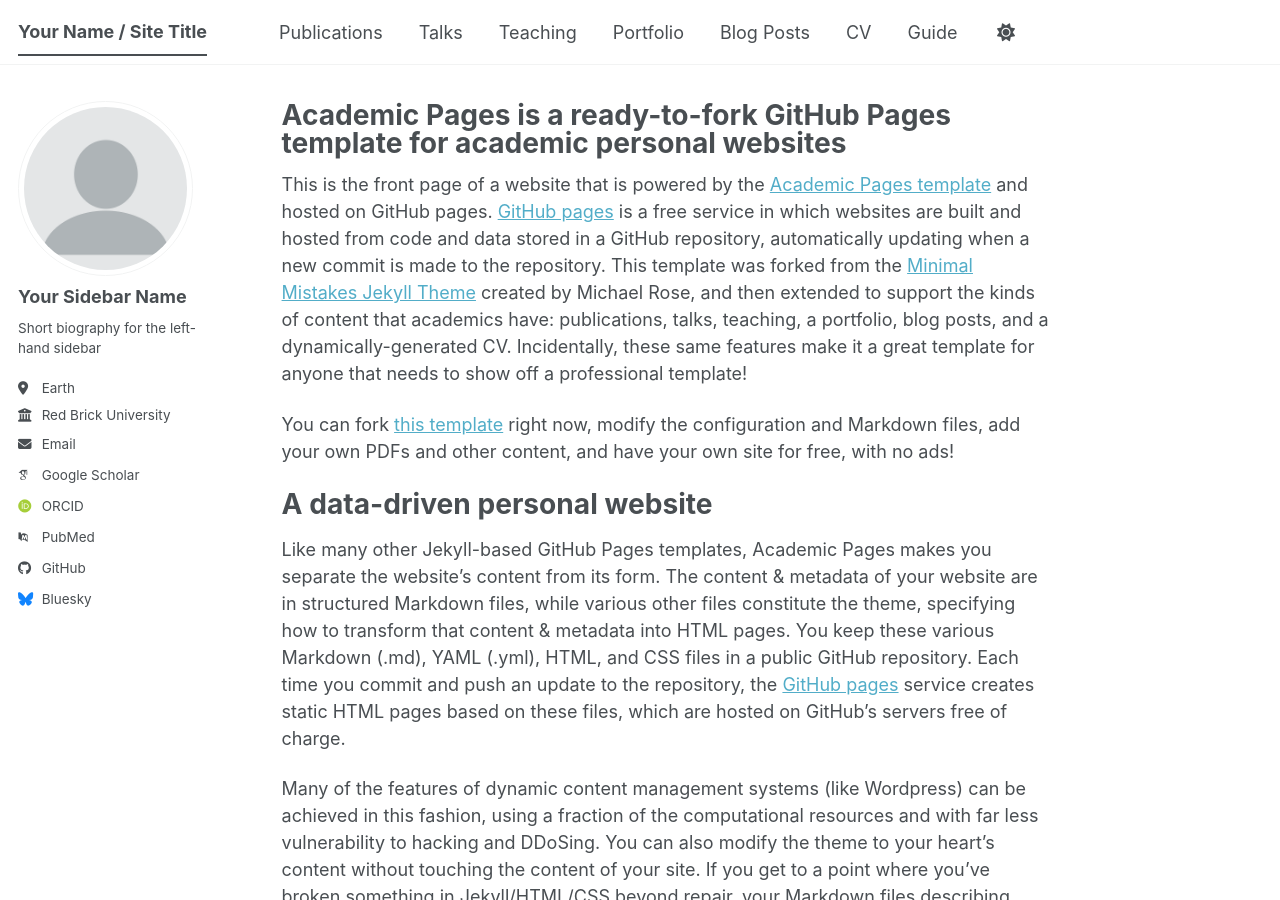
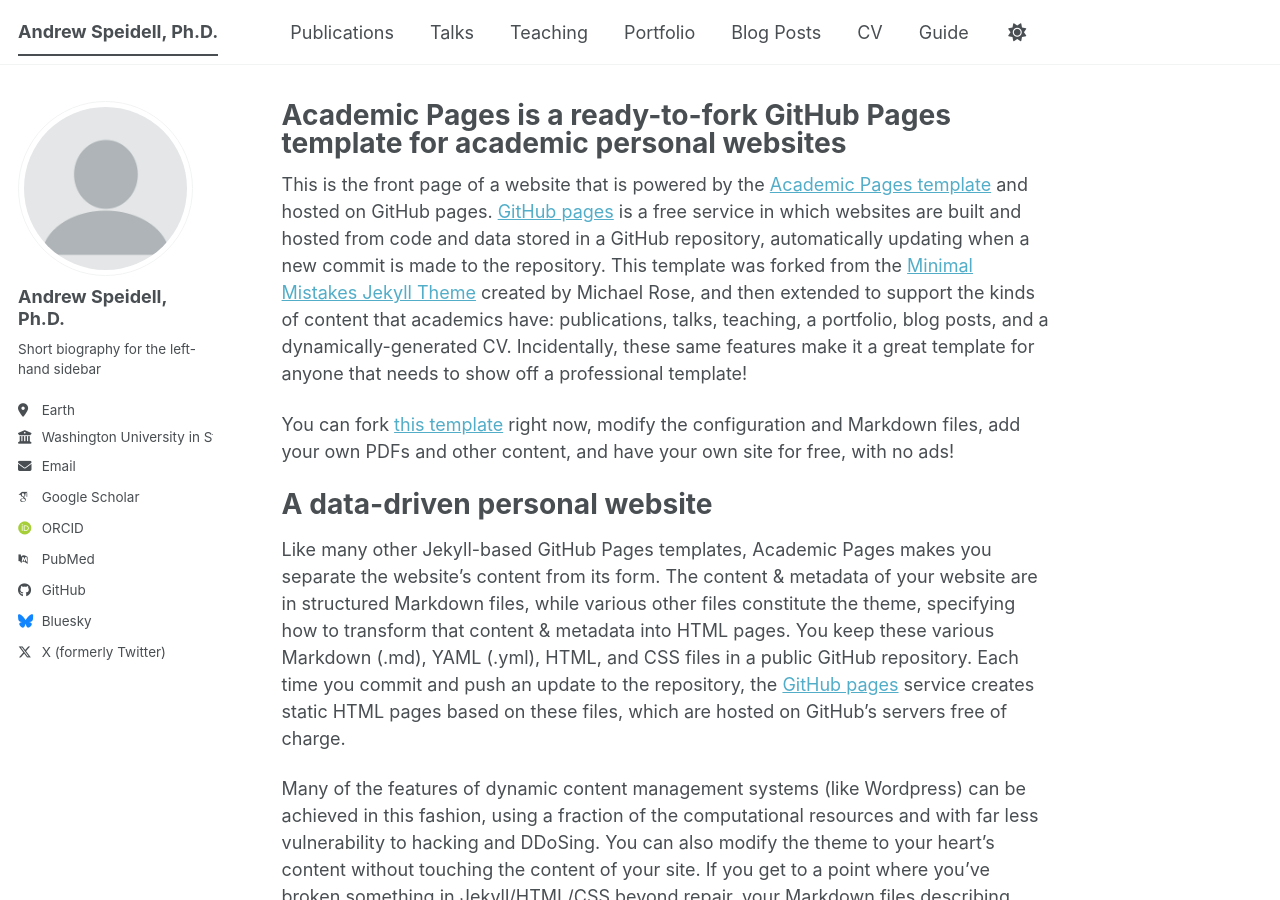
Before and after one commit to Speidell/speidell.github.io, a Jekyll site: the page built from _pages/about.md, in a window 1280 px wide and 900 px high. Built offline with Jekyll 4.4.1, drawn with Linux system fonts in a browser that asks for light colours; some web fonts are replaced; a script bundle is joined from its source files by our own code; library files that are not in the unit come from our copies.

Commit message:
Update _config.yml

```diff
--- a/_config.yml
+++ b/_config.yml
@@ -9,14 +9,14 @@
 # Basic Site Settings
 locale                   : "en-US"
 site_theme               : "default" # The available themes options are "default", "air", "sunrise", "mint", "dirt" and "contrast"
-title                    : "Your Name / Site Title"
+title                    : "Andrew Speidell, Ph.D."
 title_separator          : "-"
 name                     : &name "Your Name"
 description              : &description "Your Name's academic portfolio"   # Update this with a general description of your site, this is the default if not overridden by a page
 url                      : https://academicpages.github.io # The base hostname & protocol for your site e.g. "https://[your GitHub username].github.io",
                                                            # or if you already have some other page hosted on Github then use "https://[your GitHub username].github.io/[Your Repo Name]"
 baseurl                  : "" # the subpath of your site, e.g. "/blog"
-repository               : "academicpages/academicpages.github.io"
+repository               : "speidell.github.io"
 
 # Site Author - The following control what appear as part of the author content on the side bar.
 #               If a field is blank the icon and link will not appear, otherwise it will be shown.
@@ -24,11 +24,11 @@
 author:
   # Biographic information
   avatar           : "profile.png"
-  name             : "Your Sidebar Name"
+  name             : "Andrew Speidell, Ph.D."
   pronouns         : # example: "she/her"
   bio              : "Short biography for the left-hand sidebar"
   location         : "Earth"
-  employer         : "Red Brick University"
+  employer         : "Washington University in St. Louis"
   uri              : # URL
   email            : "none@example.org"
 
@@ -74,7 +74,7 @@
   steam            : # Username
   telegram         : # URL
   tumblr           : # Username
-  twitter          : # Username for X / Twitter
+  twitter          : "@Speidell_PhD"
   vine             : # Username
   weibo            : # Username
   wikipedia        : # Username
```
